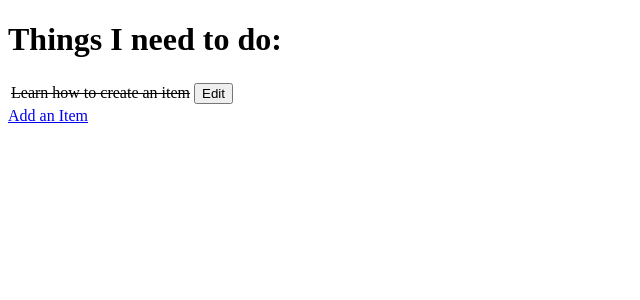
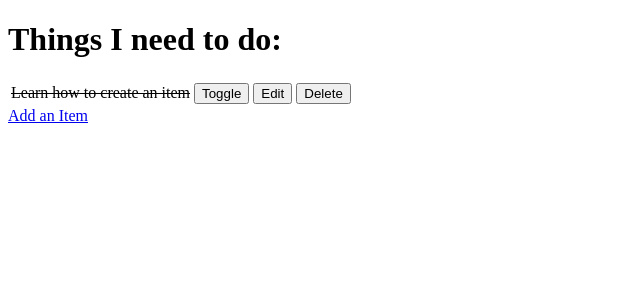
Before and after one commit to DestanT/hello-django-code-institute, a Django app: page / in a window 1280 px wide. Shown: the top 300 px of the page, without its empty margins (0-640 px from the left). Run offline with Django 3.2, Linux system fonts and the light colour scheme; data comes from the database, SQL or seed files in the repository; both versions use the stored data as it was after the commit.

Commit message:
Add a toggle to and delete function to todo list

```diff
--- a/django_todo/urls.py
+++ b/django_todo/urls.py
@@ -15,11 +15,14 @@ Including another URLconf
 """
 from django.contrib import admin
 from django.urls import path
-from todo.views import get_todo_list, add_item, edit_item
+from todo import views
 
 urlpatterns = [
     path('admin/', admin.site.urls),
-    path('', get_todo_list, name='get_todo_list'),
-    path('add', add_item, name='add'),
-    path('edit/<item_id>', edit_item, name='edit'),
+    path('', views.get_todo_list, name='get_todo_list'),
+    path('add', views.add_item, name='add'),
+    path('edit/<item_id>', views.edit_item, name='edit'),
+    path('toggle/<item_id>', views.toggle_item, name='toggle'),
+    path('delete/<item_id>', views.delete_item, name='delete'),
+
 ]
--- a/todo/templates/todo/todo_list.html
+++ b/todo/templates/todo/todo_list.html
@@ -18,8 +18,18 @@
                     <td>{{ item.name }}</td>
                 {% endif %}
                 <td>
+                    <a href="/toggle/{{ item.id }}">
+                        <button>Toggle</button>
+                    </a>
+                </td>
+                <td>
                     <a href="/edit/{{ item.id }}">
                         <button>Edit</button>
+                    </a>
+                </td>
+                <td>
+                    <a href="/delete/{{ item.id }}">
+                        <button>Delete</button>
                     </a>
                 </td>
             </tr>
--- a/todo/views.py
+++ b/todo/views.py
@@ -12,7 +12,6 @@ def get_todo_list(request):
     return render(request, 'todo/todo_list.html', context)
 
 
-# Add item
 def add_item(request):
     if request.method == 'POST':
         form = ItemForm(request.POST)
@@ -38,3 +37,16 @@ def edit_item(request, item_id):
         'form': form
     }
     return render(request, 'todo/edit_item.html', context)
+
+
+def toggle_item(request, item_id):
+    item = get_object_or_404(Item, id=item_id)
+    item.done = not item.done
+    item.save()
+    return redirect('get_todo_list')
+
+
+def delete_item(request, item_id):
+    item = get_object_or_404(Item, id=item_id)
+    item.delete()
+    return redirect('get_todo_list')
```
Also changed, not shown: db.sqlite3.
